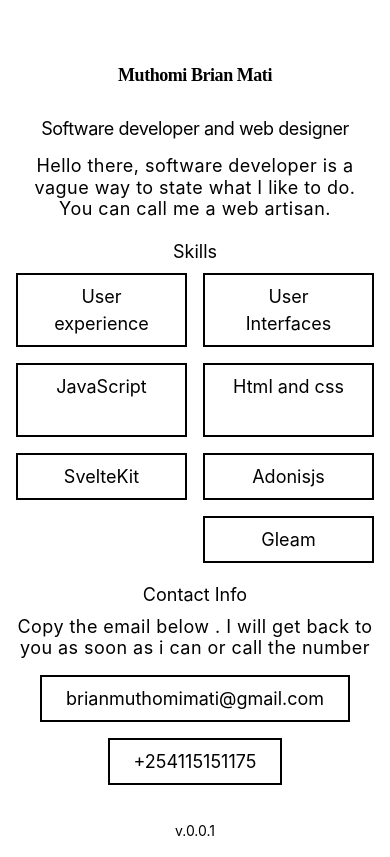
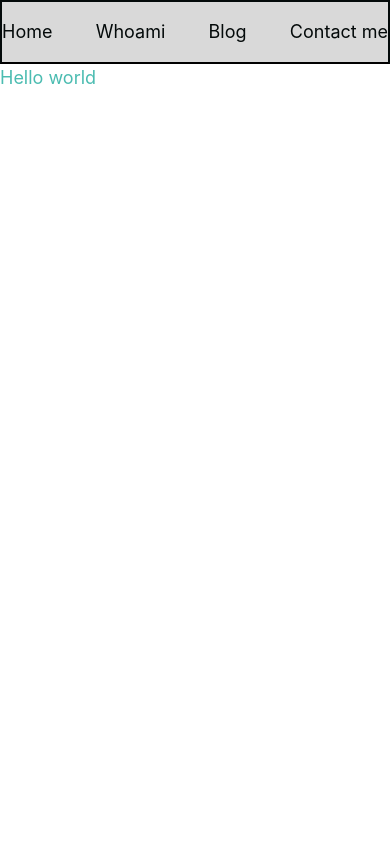
Before and after one commit to brian-mati/portfolio, a SvelteKit app: page / in a window 390 px wide. Built offline with nearby package versions, Linux system fonts and the light colour scheme; a web font is replaced by a local one.

Commit message:
added view transitions

```diff
--- /dev/null
+++ b/jsrepo.json
@@ -0,0 +1,15 @@
+{
+	"$schema": "https://unpkg.com/jsrepo@2.3.3/schemas/project-config.json",
+	"repos": ["@ieedan/shadcn-svelte-extras"],
+	"includeTests": false,
+	"watermark": true,
+	"formatter": "prettier",
+	"configFiles": {},
+	"paths": {
+		"*": "./src/blocks",
+		"ui": "$lib/components/ui",
+		"hooks": "$lib/hooks",
+		"actions": "$lib/actions",
+		"utils": "$lib/utils"
+	}
+}
--- a/src/app.css
+++ b/src/app.css
@@ -41,6 +41,7 @@
 	--color-light-primary: #4bbcb1;
 	--color-light-secondary: #93a8d7;
 	--color-light-accent: #6f6ec9;
+	--color-gray-navs: #d9d9d9;
 	--font-inter: 'Inter';
 	--font-audiowide: 'Audiowide';
 }
@@ -60,6 +61,7 @@ body {
 		'Open Sans',
 		'Helvetica Neue',
 		sans-serif;
+	color: #040a0a;
 }
 
 .dark {
@@ -69,3 +71,37 @@ body {
 	--secondary: #283d6c;
 	--accent: #373691;
 }
+
+.visually-hidden {
+	border: 0;
+	clip: rect(0 0 0 0);
+	height: auto;
+	margin: 0;
+	overflow: hidden;
+	padding: 0;
+	position: absolute;
+	width: 1px;
+	white-space: nowrap;
+}
+
+@media (prefers-reduced-motion) {
+	::view-transition-group(*),
+	::view-transition-old(*),
+	::view-transition-new(*) {
+		animation: none !important;
+	}
+}
+
+@media (prefers-reduced-motion: no-preference) {
+	:root::view-transition-old(root) {
+		animation:
+			90ms cubic-bezier(0.4, 0, 1, 1) both fade-out,
+			300ms cubic-bezier(0.4, 0, 0.2, 1) both slide-to-left;
+	}
+
+	:root::view-transition-new(root) {
+		animation:
+			210ms cubic-bezier(0, 0, 0.2, 1) 90ms both fade-in,
+			300ms cubic-bezier(0.4, 0, 0.2, 1) both slide-from-right;
+	}
+}
--- a/src/app.html
+++ b/src/app.html
@@ -6,10 +6,7 @@
 		<meta name="viewport" content="width=device-width, initial-scale=1" />
 		%sveltekit.head%
 	</head>
-	<body
-		data-sveltekit-preload-data="hover"
-		class="bg-base-background scrollbar-thumb-sky-700 scrollbar-track-sky-300 mt-[10%] w-full p-4 text-center"
-	>
-		<div style="display: contents" class="">%sveltekit.body%</div>
+	<body data-sveltekit-preload-data="hover">
+		<div style="display: contents">%sveltekit.body%</div>
 	</body>
 </html>
--- /dev/null
+++ b/src/lib/navbar.svelte
@@ -0,0 +1,23 @@
+<script lang="ts">
+    import { page } from "$app/stores";
+</script>
+
+<nav class="h-16 bg-gray-navs min-w-full border-2 border-b-black">
+    <ul class="flex items-center justify-between  gap-8 max-w-lg mx-auto py-4">
+        <a  aria-current={$page.url.pathname === '/' ? 'page' : undefined} href="/" class="hover:scale-125 transition duration-150 delay-75 hover:drop-shadow-sm hover:shadow-black">Home</a>
+
+        <a aria-current={$page.url.pathname === '/whoami' ? 'page' : undefined}  href="/whoami" class="hover:scale-125 transition duration-150 delay-75 hover:drop-shadow-sm hover:shadow-black">Whoami</a>
+
+        <a aria-current={$page.url.pathname === '/blog' ? 'page' : undefined}  href="/blog" class="hover:scale-125 transition duration-150 delay-75 hover:drop-shadow-sm hover:shadow-black">Blog</a>
+
+        <a aria-current={$page.url.pathname === '/contact-me' ? 'page' : undefined}  href="/contact-me" class="hover:scale-125 transition duration-150 delay-75 hover:drop-shadow-sm hover:shadow-black">Contact me</a>
+
+    </ul>
+</nav>
+
+<style>
+    a[aria-current='page']::before {
+	/* other existing rules */
+	view-transition-name: active-page;
+}
+</style>
--- a/src/routes/+layout.svelte
+++ b/src/routes/+layout.svelte
@@ -1,7 +1,67 @@
 <script lang="ts">
 	import '../app.css';
+	import Navbar from '$lib/navbar.svelte';
+	import { onNavigate } from '$app/navigation';
+
+	onNavigate((navigation) => {
+		if (!document.startViewTransition) return;
+
+		return new Promise((resolve) => {
+			document.startViewTransition(async () => {
+				resolve();
+				await navigation.complete;
+			});
+		});
+	});
 
 	let { children } = $props();
 </script>
 
+
+<Navbar/>
+<main class="max-w-lg mx-auto">
 {@render children()}
+</main>
+
+
+<style>
+
+
+
+
+	@keyframes fade-in {
+		from {
+			opacity: 0;
+		}
+	}
+
+	@keyframes fade-out {
+		to {
+			opacity: 0;
+		}
+	}
+
+	@keyframes slide-from-right {
+		from {
+			transform: translateX(30px);
+		}
+	}
+
+	@keyframes slide-to-left {
+		to {
+			transform: translateX(-30px);
+		}
+	}
+
+	@media (prefers-reduced-motion: no-preference) {
+		:root::view-transition-old(root) {
+			animation: 90ms cubic-bezier(0.4, 0, 1, 1) both fade-out,
+				300ms cubic-bezier(0.4, 0, 0.2, 1) both slide-to-left;
+		}
+
+		:root::view-transition-new(root) {
+			animation: 210ms cubic-bezier(0, 0, 0.2, 1) 90ms both fade-in,
+				300ms cubic-bezier(0.4, 0, 0.2, 1) both slide-from-right;
+		}
+	}
+</style>
--- a/src/routes/+page.svelte
+++ b/src/routes/+page.svelte
@@ -1,39 +1 @@
-
-<svelte:head>
-    <title>Muthomi Brian</title>
-</svelte:head>
-
-<header class="mb-[5%]">
-    <h1 class="text-base-headings font-bold text-headings lg:tracking-normal tracking-tight lg:leading-normal  leading-10 mb-4 font-audiowide">
-     Muthomi Brian Mati
-    </h1>
-
-    <h2 class="text-base-primary text-subheading lg:tracking-normal tracking-tight lg:leading-normal  leading-9 mb-2 font-inter" > Software developer and web designer </h2>
-
-    <p class="text-base-body tracking-wide leading-[120%] w-[900px] mx-auto hidden lg:block">Hello there,  software developer is a vague way to state what I like to do. You can call me a web artisan.  I am most in my element problem solving my and my client's problems and developing efficient solutions to even the most complicated of problems. Simple I-right code that solves the issue on hand. In addition, i enjoy the creative process of coming up with a design for a project, though my perfectionist tendencies do get in the way at times....but the machine is strong.</p>
-    <p class="text-base-body tracking-wide leading-[120%] max-w-[900px] mx-auto block lg:hidden">Hello there,  software developer is a vague way to state what I like to do. You can call me a web artisan.</p>
-</header>
-
-<main class="mb-[5%]">
-    <h2 class="text-base-headings text-subheading mb-2 " > Skills </h2>
-    <section class="grid lg:grid-cols-3  grid-cols-2 grid-rows-2 gap-4 place-content-center max-w-[900px] mx-auto ">
-        <p class="text-base-body border-2 border-base-primary px-6 py-2 hover:bg-base-primary/25 transition duration-150 delay-75 ease-in-out"> User experience </p>
-        <p class="text-base-body border-2 border-base-primary px-6 py-2  hover:bg-base-primary/25 transition duration-150 delay-75 ease-in-out "> User Interfaces   </p>
-        <p class="text-base-body border-2 border-base-primary px-6 py-2 hover:bg-base-primary/25 transition duration-150 delay-75 ease-in-out "> JavaScript </p>
-        <p class="text-base-body border-2 border-base-primary px-6 py-2 hover:bg-base-primary/25 transition duration-150 delay-75 ease-in-out "> Html and css  </p>
-        <p class="text-base-body border-2 border-base-primary px-6 py-2 hover:bg-base-primary/25 transition duration-150 delay-75 ease-in-out "> SvelteKit</p>
-        <p class="text-base-body border-2 border-base-primary px-6 py-2 hover:bg-base-primary/25 transition duration-150 delay-75 ease-in-out "> Adonisjs</p>
-        <p class="text-base-body border-2 border-base-primary px-6 py-2 hover:bg-base-primary/25 transition duration-150 delay-75 ease-in-out  col-start-2 "> Gleam</p>
-    </section>
-</main>
-
-<footer>
-    <h2 class="text-base-headings text-subheading mb-2 " > Contact Info</h2>
-
-    <p class="text-base-body tracking-wide leading-[120%] max-w-[900px] mx-auto">Copy the email below . I will get back to you as soon as i can or call the number</p>
-    <section class="flex flex-col gap-4 justify-center items-center mt-4">
-        <p class="text-base-body border-2 border-base-primary px-6 py-2 hover:bg-base-primary/25 transition duration-150 delay-75 ease-in-out"> brianmuthomimati@gmail.com </p>
-        <p class="text-base-body border-2 border-base-primary px-6 py-2 hover:bg-base-primary/25 transition duration-150 delay-75 ease-in-out"> +254115151175 </p>
-    </section>
-    <p class="text-sm text-base-headings mt-[10%]">v.0.0.1</p>
-</footer>
+<h1 class="text-light-primary">Hello world</h1>
--- a/src/routes/whoami/+page.svelte
+++ b/src/routes/whoami/+page.svelte
@@ -0,0 +1,3 @@
+
+
+<p>Lorem ipsum dolor, sit amet consectetur adipisicing elit. A, aliquam quod! A iusto nihil obcaecati delectus itaque dolore placeat voluptas, doloribus, perspiciatis corrupti reiciendis molestias praesentium nobis soluta saepe dolorum.</p>
```
Also changed, not shown: src/routes/contact/+page.svelte (deleted).
